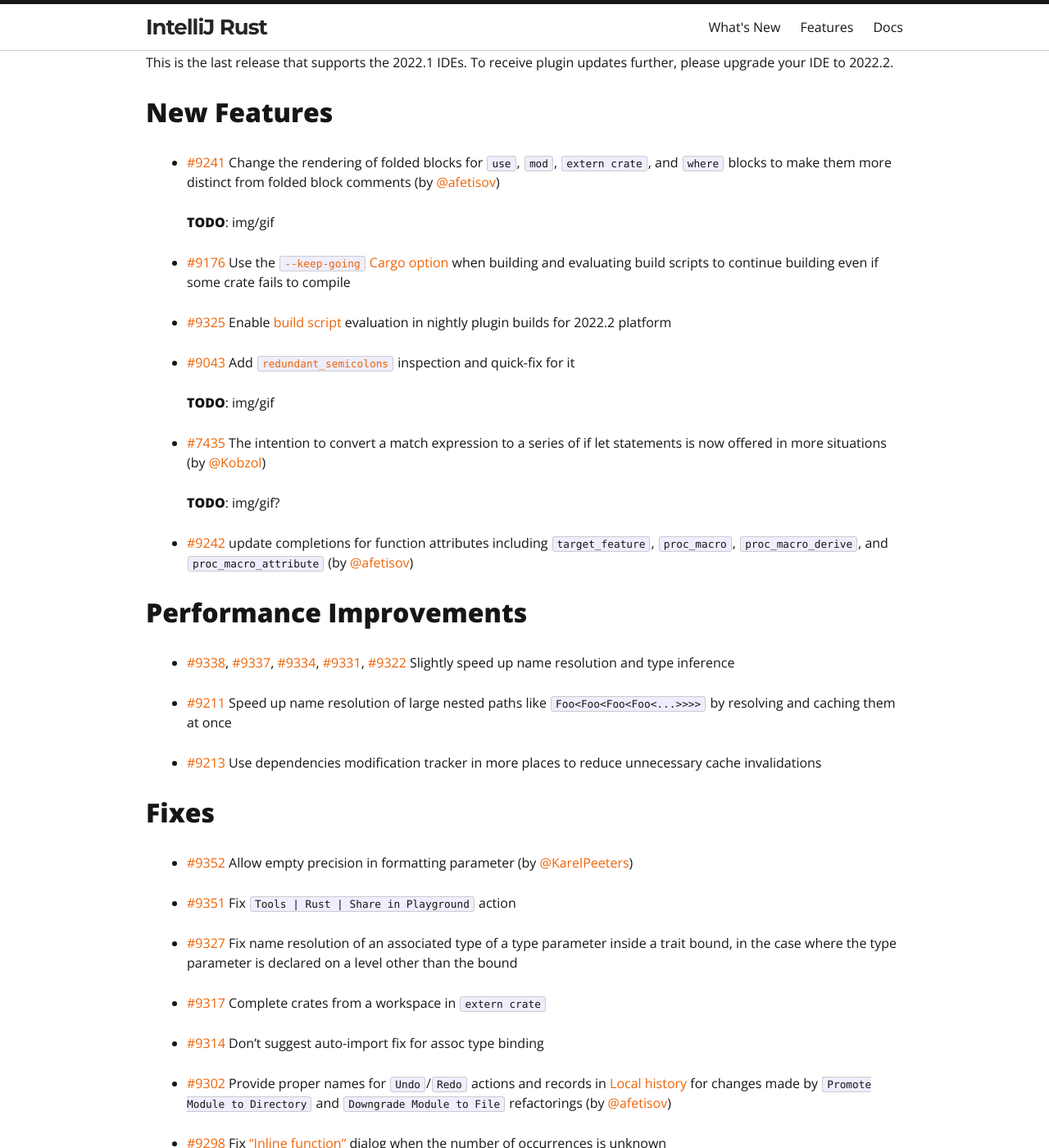
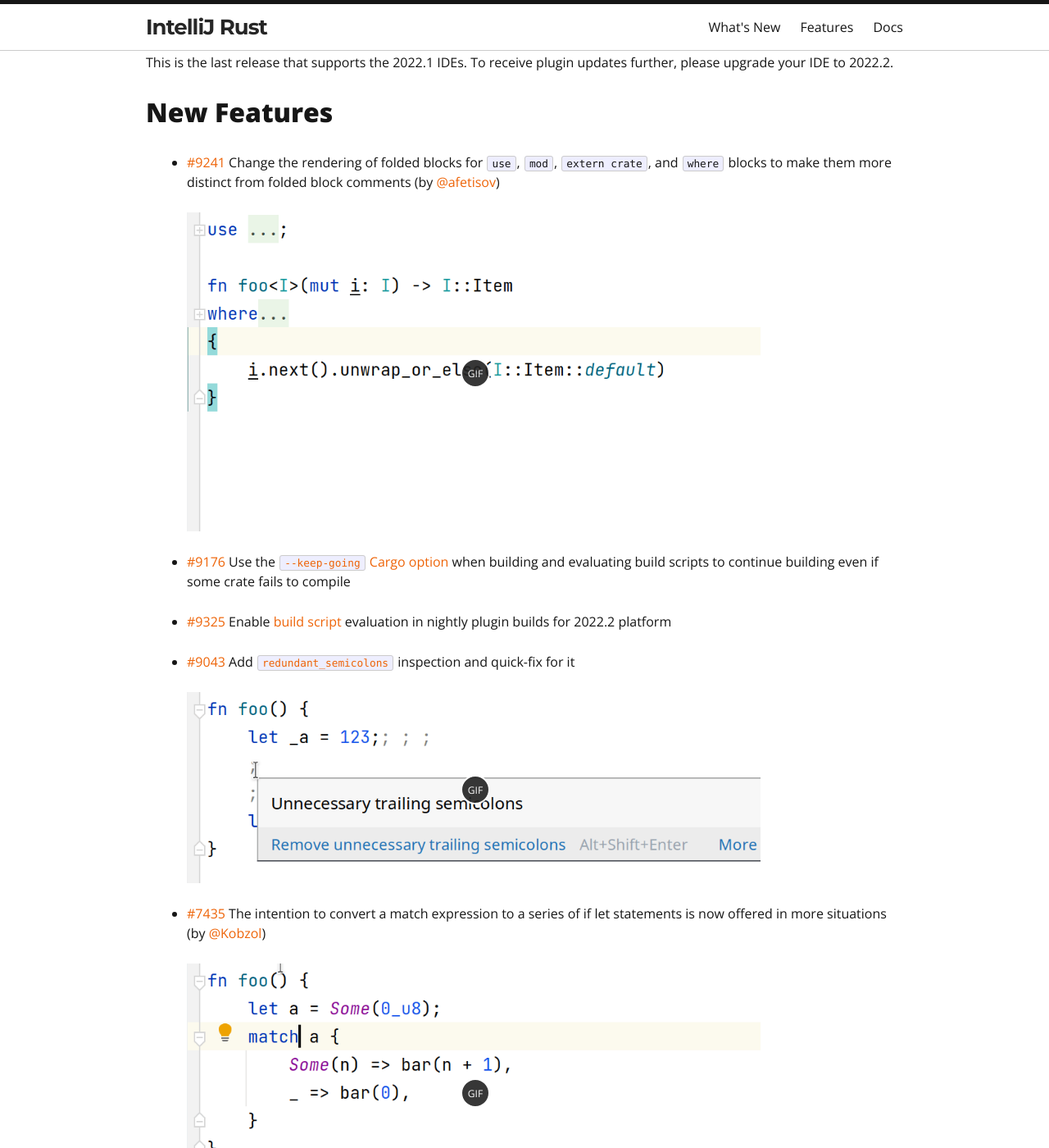
Before and after one commit to intellij-rust/intellij-rust.github.io, a Jekyll site: the page built from _posts/2022-09-26-changelog-179.markdown, in a window 1280 px wide and 1400 px high, scrolled down 204 px. Shown: the whole window at 82% size. Built offline with Jekyll 4.4.1, drawn with Linux system fonts in a browser that asks for light colours; nearby versions of some CDN libraries; some web fonts are replaced.

Commit message:
Add images

```diff
--- a/_posts/2022-09-26-changelog-179.markdown
+++ b/_posts/2022-09-26-changelog-179.markdown
@@ -10,7 +10,7 @@
 
 * [#9241] Change the rendering of folded blocks for `use`, `mod`, `extern crate`, and `where` blocks to make them more distinct from folded block comments (by [@afetisov])
 
-  **TODO**: img/gif
+  {% include gif-img.html path="/assets/posts/changelog-179/fold" w="700px" %}
 
 * [#9176] Use the [`--keep-going` Cargo option](https://doc.rust-lang.org/nightly/cargo/reference/unstable.html#keep-going) when building and evaluating build scripts to continue building even if some crate fails to compile
 
@@ -18,11 +18,11 @@
 
 * [#9043] Add [`redundant_semicolons`](https://doc.rust-lang.org/rustc/lints/listing/warn-by-default.html#redundant-semicolons) inspection and quick-fix for it
 
-  **TODO**: img/gif
+  {% include gif-img.html path="/assets/posts/changelog-179/semicolons" w="700px" %}
 
 * [#7435] The intention to convert a match expression to a series of if let statements is now offered in more situations (by [@Kobzol])
 
-  **TODO**: img/gif?
+  {% include gif-img.html path="/assets/posts/changelog-179/match-to-if-let" w="700px" %}
 
 * [#9242] update completions for function attributes including `target_feature`, `proc_macro`, `proc_macro_derive`, and `proc_macro_attribute` (by [@afetisov])
 
```
Also changed, not shown: assets/posts/changelog-179/fold.gif (added), assets/posts/changelog-179/fold.png (added), assets/posts/changelog-179/match-to-if-let.gif (added), assets/posts/changelog-179/match-to-if-let.png (added), assets/posts/changelog-179/semicolons.gif (added), assets/posts/changelog-179/semicolons.png (added).
